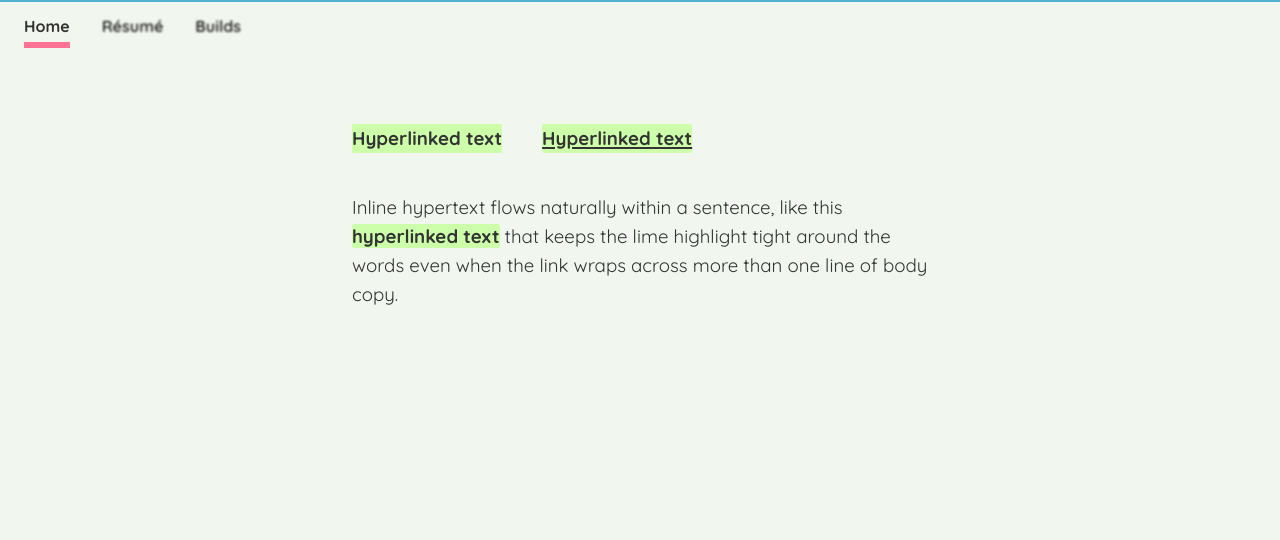
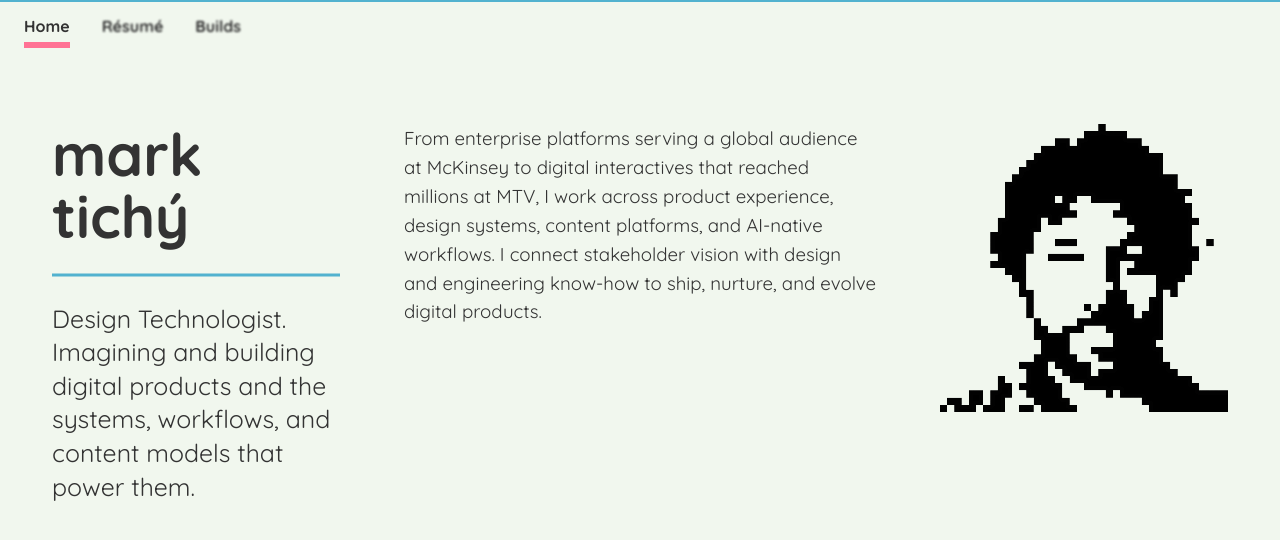
Before and after one commit to mtichy/tichy-hq-site, a Next.js app: page / in a window 1280 px wide. Shown: the top 540 px of the page. Built offline with nearby package versions, Linux system fonts and the light colour scheme.

Commit message:
feat: replace hyperlink section with hero component\n\nIntroduced a new Hero component and removed the hyperlink section.

```diff
--- a/app/page.tsx
+++ b/app/page.tsx
@@ -1,27 +1,11 @@
-import { Hyperlink } from '@/components/hyperlink'
+import { Hero } from '@/components/hero'
 import { NavBar } from '@/components/nav-bar'
 
 export default function Home() {
   return (
     <div className="min-h-screen">
       <NavBar />
-      <div className="flex items-center justify-center px-6 py-16">
-      <main className="flex max-w-xl flex-col gap-10">
-        <div className="flex flex-wrap items-center gap-10 text-regular leading-regular">
-          <Hyperlink href="#">Hyperlinked text</Hyperlink>
-          {/* forced-hover preview to mirror the Figma Hover state */}
-          <Hyperlink href="#" className="underline">
-            Hyperlinked text
-          </Hyperlink>
-        </div>
-        <p className="text-regular leading-regular text-foreground">
-          Inline hypertext flows naturally within a sentence, like this{' '}
-          <Hyperlink href="#">hyperlinked text</Hyperlink> that keeps the lime
-          highlight tight around the words even when the link wraps across more
-          than one line of body copy.
-        </p>
-      </main>
-      </div>
+      <Hero />
     </div>
   )
 }
--- /dev/null
+++ b/components/hero.tsx
@@ -0,0 +1,48 @@
+export function Hero() {
+  return (
+    <section className="mx-auto w-full max-w-[var(--breakpoint-content)] px-6 py-16">
+      <div className="flex flex-col gap-12 lg:flex-row lg:items-start lg:justify-between lg:gap-16">
+        {/* Name + subtitle column */}
+        <div className="flex w-full max-w-[288px] flex-col gap-6">
+          <h1 className="text-mega font-bold leading-mega text-foreground text-balance">
+            mark
+            <br />
+            tichý
+          </h1>
+          <img
+            src="/figma/hr-under-name.svg"
+            alt=""
+            aria-hidden="true"
+            className="h-[6px] w-full"
+          />
+          <p className="text-medium leading-medium text-foreground text-pretty">
+            Design Technologist. Imagining and building digital products and the
+            systems, workflows, and content models that power them.
+          </p>
+        </div>
+
+        {/* Bio column */}
+        <div className="w-full max-w-[600px]">
+          <p className="text-regular leading-regular text-foreground text-pretty">
+            From enterprise platforms serving a global audience at McKinsey to
+            digital interactives that reached millions at MTV, I work across
+            product experience, design systems, content platforms, and AI-native
+            workflows. I connect stakeholder vision with design and engineering
+            know-how to ship, nurture, and evolve digital products.
+          </p>
+        </div>
+
+        {/* Portrait column */}
+        <div className="w-full max-w-[288px] shrink-0">
+          <img
+            src="/images/portrait.png"
+            alt="Pixel-art portrait of mark tichý"
+            width={288}
+            height={288}
+            className="h-72 w-72 [image-rendering:pixelated]"
+          />
+        </div>
+      </div>
+    </section>
+  )
+}
```
Also changed, not shown: public/figma/hr-under-name.svg (added), public/images/portrait.png (added).
